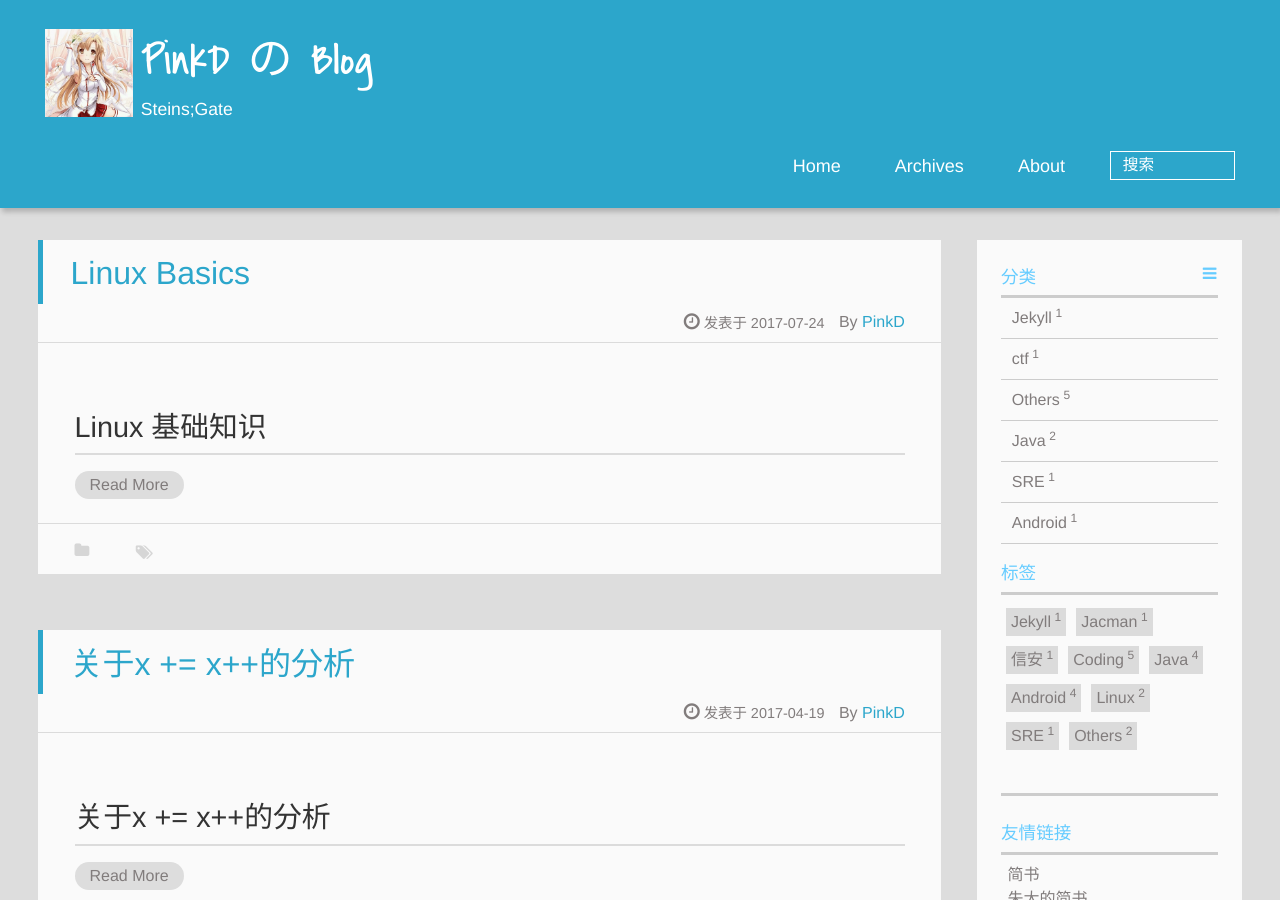
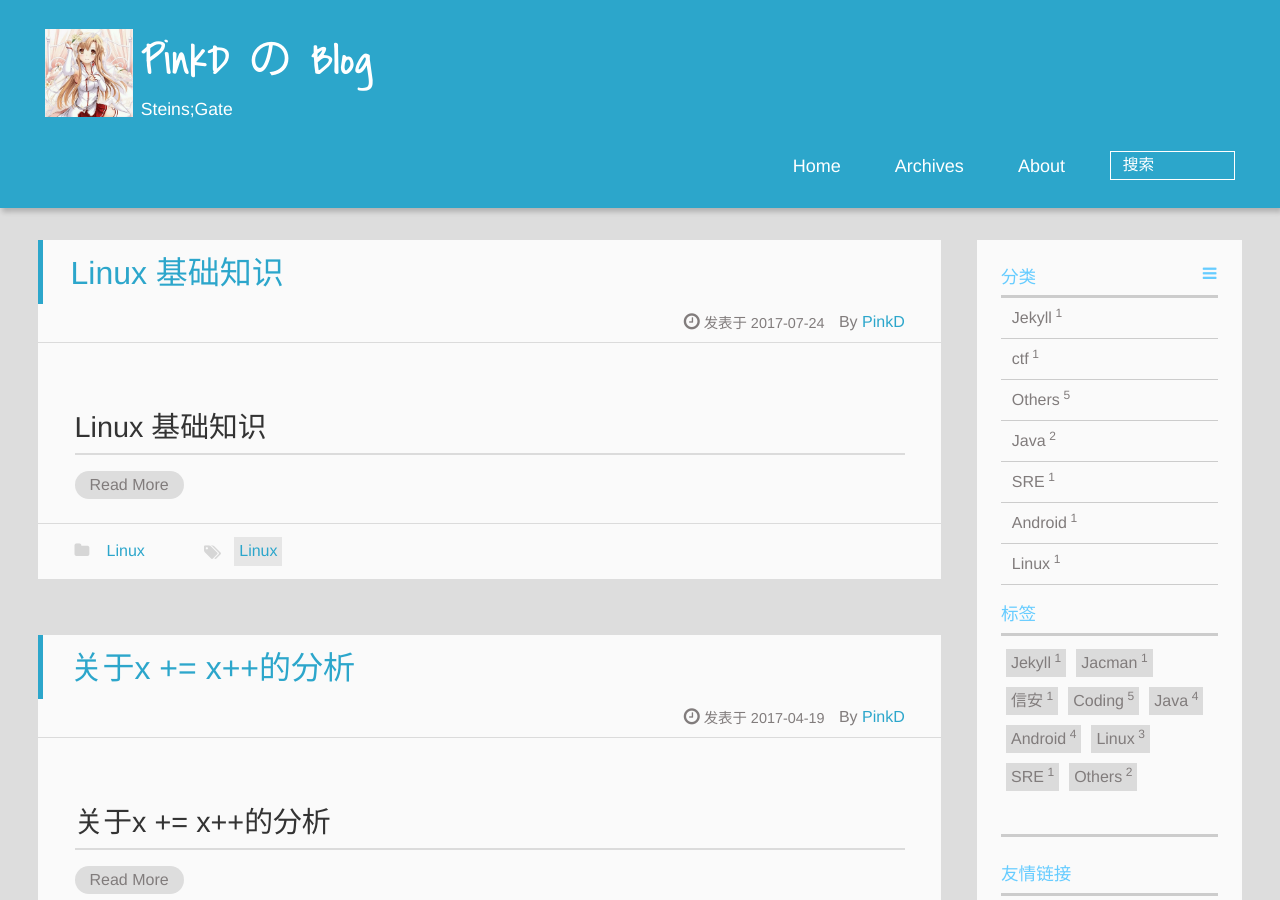
Before and after one commit to PinkD/pinkd.github.io, a Jekyll site: the page built from index.html, in a window 1280 px wide and 900 px high. Built offline with Jekyll 4.4.1, drawn with Linux system fonts in a browser that asks for light colours; a script that is not in the unit is left out; the list of posts is cut into pages by our own code.

Commit message:
update Linux Basics

```diff
--- a/_posts/2017-7-24-Linux-Basics.md
+++ b/_posts/2017-7-24-Linux-Basics.md
@@ -1,3 +1,12 @@
+---
+layout: post
+title: Linux 基础知识
+description: 介绍一点Linux基础
+tags:
+- Linux
+categories: Linux
+---
+
 # Linux 基础知识
 
 ## 从文件说起
```
